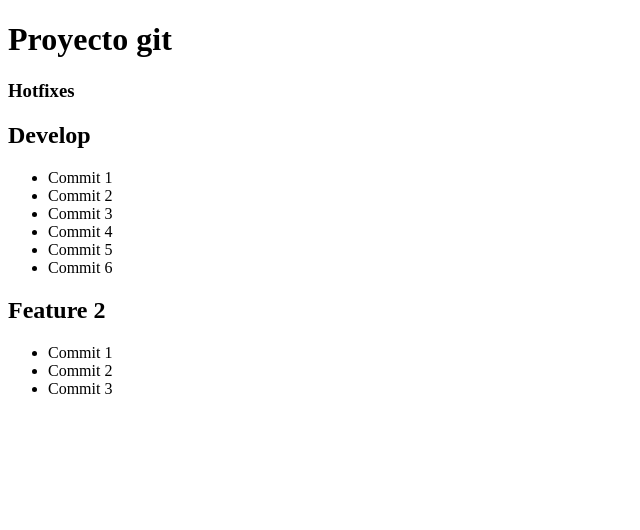
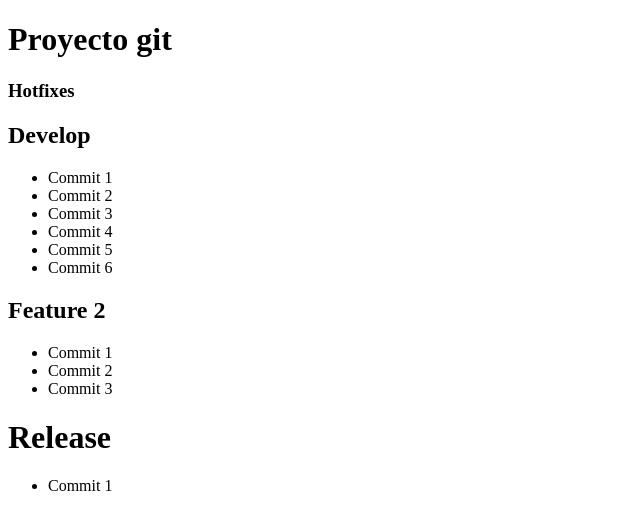
Before and after one commit to CarlosPinaB/ejercicio, a plain HTML site: page index.html in a window 1280 px wide. Shown: the whole page, without its empty margins (0-640 px from the left). Drawn offline with Linux system fonts and the light colour scheme.

Commit message:
Release C1

```diff
--- a/index.html
+++ b/index.html
@@ -26,6 +26,10 @@
         <li>Commit 2</li>
         <li>Commit 3</li>
     </ul>
+    <h1>Release</h1>
+    <ul>
+        <li>Commit 1</li>
+    </ul>
 </body>
 
 </html>
```
